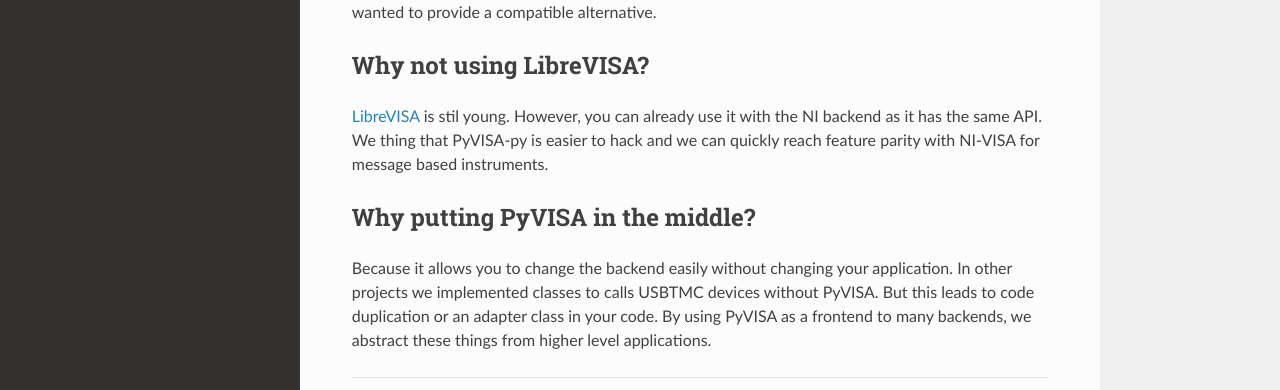
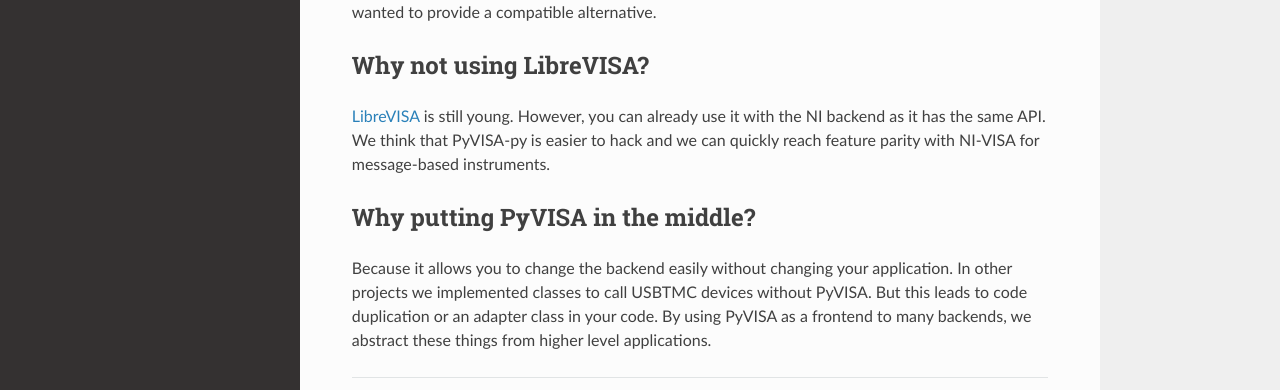
Before and after one commit to pyvisa/pyvisa-py, a Sphinx documentation site: the page built from docs/index.rst, in a window 1280 px wide and 900 px high, scrolled down 1755 px. Shown: the part 417-807 px from the top of the window. Built offline with Sphinx 7.4.7 and the Read the Docs theme 2.0.0, drawn with Linux system fonts in a browser that asks for light colours; some of the changed text lies outside the part shown.

Commit message:
Update index.rst
Typofixes.

```diff
--- a/docs/index.rst
+++ b/docs/index.rst
@@ -105,16 +105,16 @@
 Why not using LibreVISA?
 ------------------------
 
-LibreVISA_ is stil young. However, you can already use it with the NI backend as it
-has the same API. We thing that PyVISA-py is easier to hack and we can quickly
-reach feature parity with NI-VISA for message based instruments.
+LibreVISA_ is still young. However, you can already use it with the NI backend as it
+has the same API. We think that PyVISA-py is easier to hack and we can quickly
+reach feature parity with NI-VISA for message-based instruments.
 
 
 Why putting PyVISA in the middle?
 ---------------------------------
 
 Because it allows you to change the backend easily without changing your application.
-In other projects we implemented classes to calls USBTMC devices without PyVISA.
+In other projects we implemented classes to call USBTMC devices without PyVISA.
 But this leads to code duplication or an adapter class in your code.
 By using PyVISA as a frontend to many backends, we abstract these things
 from higher level applications.
```
Also changed, not shown: other parts of docs/index.rst (+1 -1 lines).
